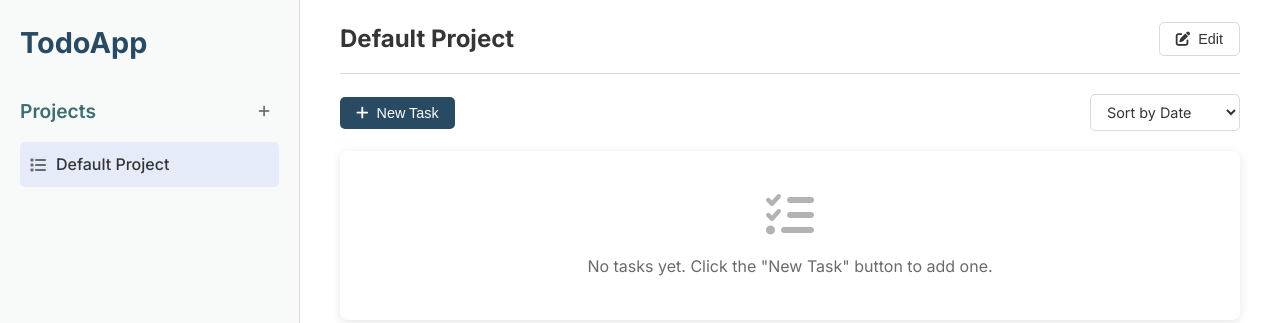
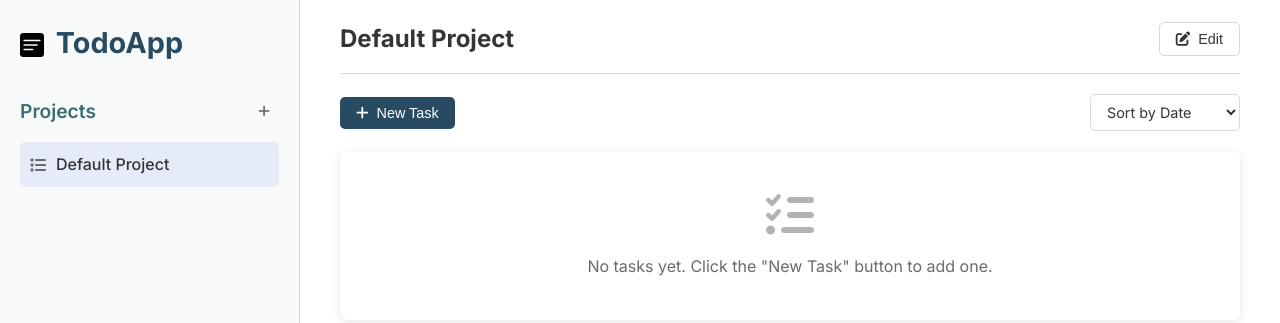
Before and after one commit to ndrsov/ToDoApp-TOP, a website built with webpack: page src/template.html in a window 1280 px wide. Shown: the top 323 px of the page. Built offline with nearby package versions, Linux system fonts and the light colour scheme.

Commit message:
Insert logo and styles

```diff
--- a/src/styles/main.css
+++ b/src/styles/main.css
@@ -45,6 +45,11 @@ body {
   font-size: 1.8rem;
   margin-bottom: 30px;
   font-weight: 700;
+}
+
+.app-title img {
+  margin-right: 5px;
+  vertical-align: middle;
 }
 
 .projects-header {
--- a/src/template.html
+++ b/src/template.html
@@ -17,7 +17,15 @@
     <div class="app-container">
       <aside class="sidebar">
         <div class="sidebar-header">
-          <h1 class="app-title">TodoApp</h1>
+          <h1 class="app-title">
+            <img
+              src="./assets/logo.svg"
+              alt="TodoApp logo"
+              width="24"
+              height="24"
+            />
+            TodoApp
+          </h1>
         </div>
         <div class="projects-section">
           <div class="projects-header">
```
Also changed, not shown: src/assets/Note-logo.svg (deleted), src/assets/logo.svg (added).
